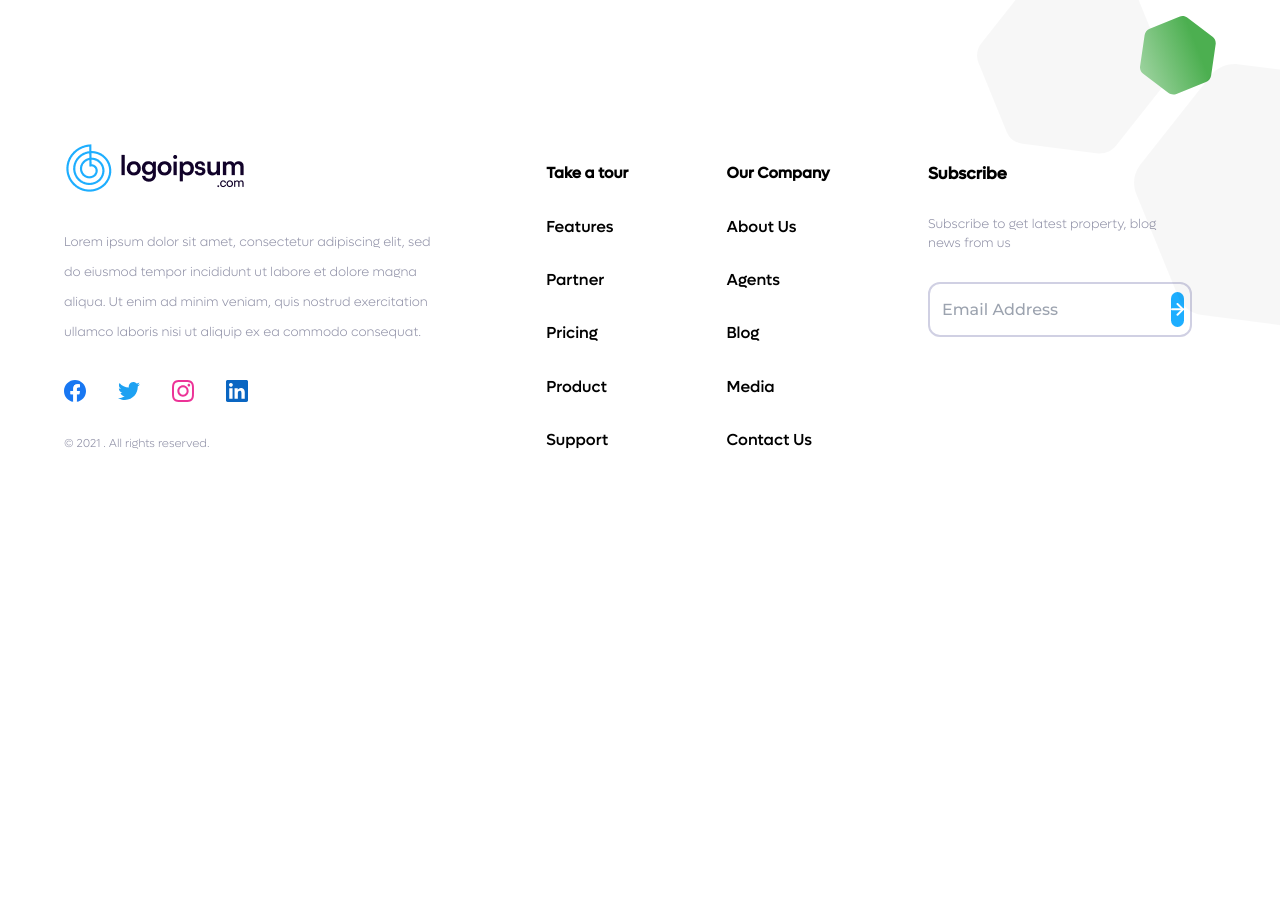
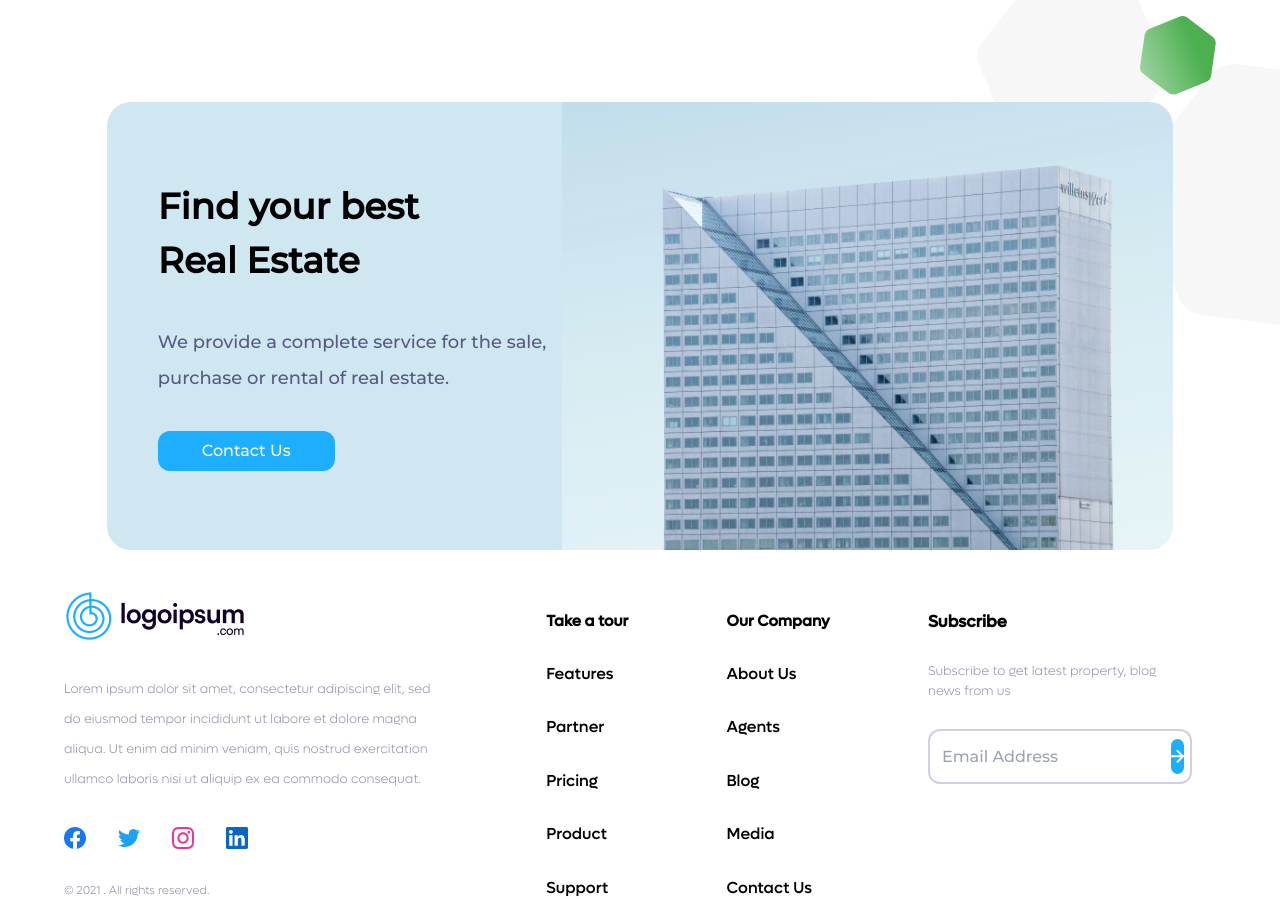
Before and after one commit to Iman-khodamoradiany/Crypto_Web, a React (Vite) app: page / in a window 1280 px wide. Shown: the part 3313-4212 px from the top of the page. Before the commit the page ends 3805 px from the top, so only its background shows below. Built offline with nearby package versions, Linux system fonts and the light colour scheme.

Commit message:
feat(PromoBanner): add PromoBanner section to HomePage

```diff
--- /dev/null
+++ b/src/component/Ui/Organims/PromoBanner/PromoBanner.jsx
@@ -0,0 +1,22 @@
+import P from "../../Atoms/P/P"
+import Img from "../../Atoms/Img/Img"
+import Button from "../../Atoms/Button/Button"
+
+function PromoBanner(){
+    return(
+        <div className="flex relative z-30 w-10/12 mx-auto rounded-xl">
+            <div className="bg-[#cfe7f1] flex flex-col gap-9 items-start justify-center ps-[4vw] rounded-s-3xl">
+                <P className="text-[clamp(1.8rem,2.8vw,3rem)] font-extrabold max-w-[25vw]">Find your best Real Estate</P>
+                <P className="text-[clamp(0.7rem,1.4vw,2rem)] text-[#585981] max-w-[34vw] leading-loose">We provide a complete service for the sale,
+                  purchase or rental of real estate.
+                </P>
+                <Button className="py-2 px-11 bg-[#1DAEFF] max-w-[15vw] rounded-xl text-white">Contact Us</Button>
+            </div>
+            <div>
+                <Img src="/image/simone-hutsch-8n9npBvQUWg-unsplash 1.png" className="rounded-e-3xl"/>
+            </div>
+        </div>
+    )
+}
+
+export default PromoBanner
--- a/src/component/Ui/Page/HomePage/HomePage.jsx
+++ b/src/component/Ui/Page/HomePage/HomePage.jsx
@@ -2,6 +2,7 @@ import Header from "../../Organims/Header/Header"
 import FinancialOverViewSection from "../../Organims/FinancialOverviewSection/FinancialOverviewSection"
 import CountryShowcase from "../../Organims/CountryShowcase/CountryShowcase"
 import NewPropertiesSection from "../../Organims/NewPropertiesSection/NewPropertiesSection"
+import PromoBanner from "../../Organims/PromoBanner/PromoBanner"
 function HomePage() {
     return (
         <div>
@@ -9,6 +10,7 @@ function HomePage() {
             <FinancialOverViewSection />
             <CountryShowcase />
             <NewPropertiesSection />
+            <PromoBanner />
         </div>
     )
 }
```
Also changed, not shown: public/image/simone-hutsch-8n9npBvQUWg-unsplash 1.png (added).
